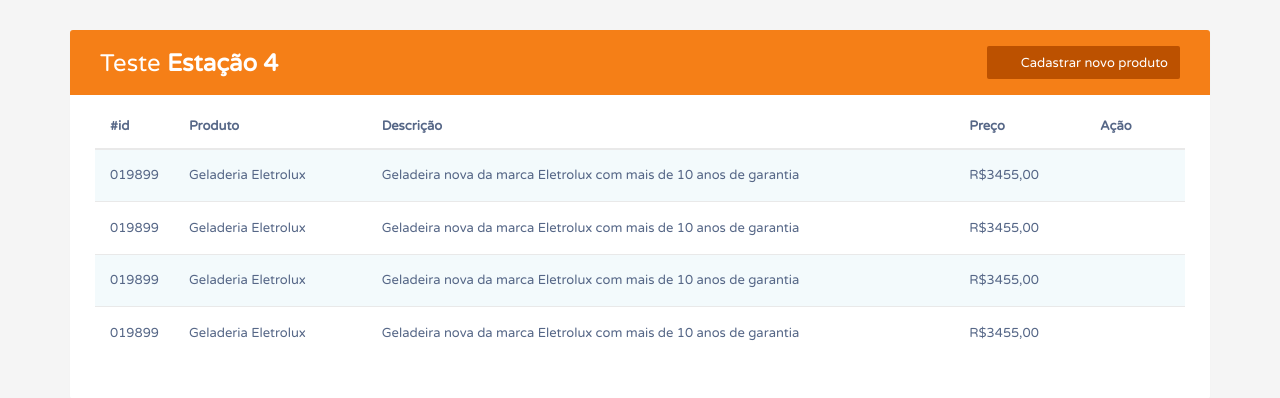
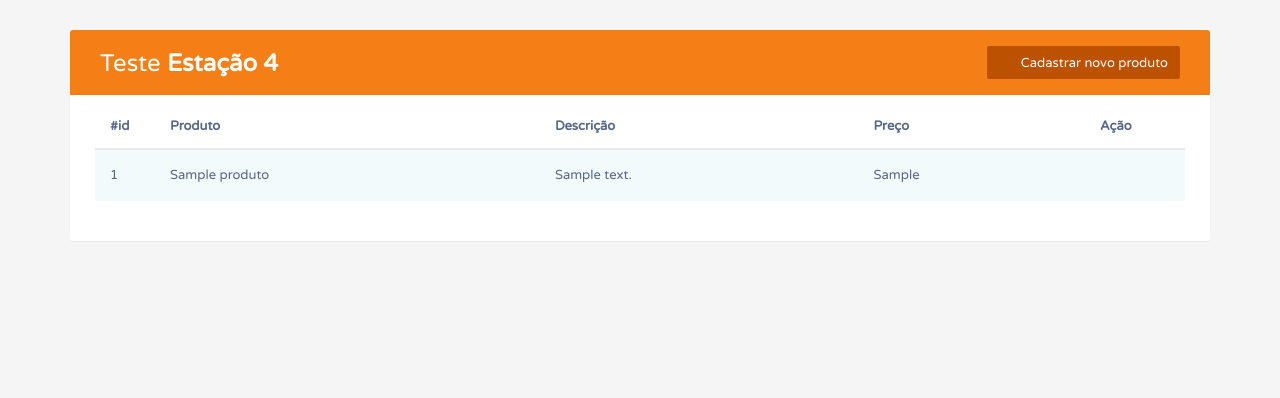
Before and after one commit to marcoscuomo/teste_estacao4, a PHP site: page / in a window 1280 px wide. Shown: the top 398 px of the page. Run offline with PHP 8.4, Linux system fonts and the light colour scheme; tables that the repository leaves empty or names only in its code hold one stand-in row (values such as "Sample post").

Commit message:
Cria a sintaxe de listagem

```diff
--- a/index.php
+++ b/index.php
@@ -1,3 +1,4 @@
+
 <!doctype html>
 <html lang="pt-BR">
 <head>
@@ -44,46 +45,7 @@
                 </tr>
                 </thead>
                 <tbody>
-                    <tr>
-                        <td>019899</td>
-                        <td>Geladeria Eletrolux</td>
-                        <td>Geladeira nova da marca Eletrolux com mais de 10 anos de garantia</td>
-                        <td>R$3455,00</td>
-                        <td>
-                            <a href="#modelproduto" class="edit" data-toggle="modal"><i class="material-icons" data-toggle="tooltip" title="Edit">&#xE254;</i></a>
-                            <a href="#deletaproduto" class="delete" data-toggle="modal"><i class="material-icons" data-toggle="tooltip" title="Delete">&#xE872;</i></a>
-                        </td>
-                    </tr>
-                    <tr>
-                        <td>019899</td>
-                        <td>Geladeria Eletrolux</td>
-                        <td>Geladeira nova da marca Eletrolux com mais de 10 anos de garantia</td>
-                        <td>R$3455,00</td>
-                        <td>
-                            <a href="#editEmployeeModal" class="edit" data-toggle="modal"><i class="material-icons" data-toggle="tooltip" title="Edit">&#xE254;</i></a>
-                            <a href="#deleteEmployeeModal" class="delete" data-toggle="modal"><i class="material-icons" data-toggle="tooltip" title="Delete">&#xE872;</i></a>
-                        </td>
-                    </tr>
-                    <tr>
-                        <td>019899</td>
-                        <td>Geladeria Eletrolux</td>
-                        <td>Geladeira nova da marca Eletrolux com mais de 10 anos de garantia</td>
-                        <td>R$3455,00</td>
-                        <td>
-                            <a href="#editEmployeeModal" class="edit" data-toggle="modal"><i class="material-icons" data-toggle="tooltip" title="Edit">&#xE254;</i></a>
-                            <a href="#deleteEmployeeModal" class="delete" data-toggle="modal"><i class="material-icons" data-toggle="tooltip" title="Delete">&#xE872;</i></a>
-                        </td>
-                    </tr>
-                    <tr>
-                        <td>019899</td>
-                        <td>Geladeria Eletrolux</td>
-                        <td>Geladeira nova da marca Eletrolux com mais de 10 anos de garantia</td>
-                        <td>R$3455,00</td>
-                        <td>
-                            <a href="#editEmployeeModal" class="edit" data-toggle="modal"><i class="material-icons" data-toggle="tooltip" title="Edit">&#xE254;</i></a>
-                            <a href="#deleteEmployeeModal" class="delete" data-toggle="modal"><i class="material-icons" data-toggle="tooltip" title="Delete">&#xE872;</i></a>
-                        </td>
-                    </tr>
+                <?php require 'lista.php' ?>
                 </tbody>
             </table>
         </div><!--/table-wrapper-->
--- a/lista.php
+++ b/lista.php
@@ -0,0 +1,24 @@
+<?php
+
+    require 'banco.php';
+
+    $sql = "SELECT * FROM produtos ORDER BY nome ASC";
+    $sql = $pdo->query($sql);
+    if($sql->rowCount() > 0){
+
+        foreach ($sql->fetchAll() as $produto){
+            echo '<tr>';
+                echo '<td>'.$produto['id'].'</td>';
+                echo '<td>'.$produto['nome'].'</td>';
+                echo '<td>'.$produto['descricao'].'</td>';
+                echo '<td>' .$produto['preco']. '</td>';
+                echo '<td>';
+                    echo '<a href="#modelproduto" class="edit" data-toggle="modal"><i class="material-icons" data-toggle="tooltip" title="Edit">&#xE254;</i></a>';
+                    echo '<a href="#deletaproduto" class="delete" data-toggle="modal"><i class="material-icons" data-toggle="tooltip" title="Delete">&#xE872;</i></a>';
+                echo '</td>';
+             echo '</tr>';
+        }
+
+    }
+
+?>
```
